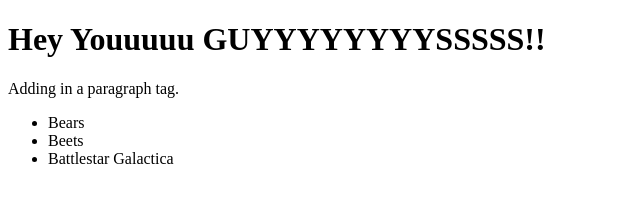
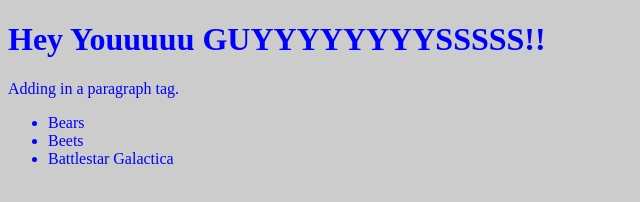
Before and after one commit to Josephjbliss/FEWD27, a plain HTML site: page index.html in a window 1280 px wide. Shown: the whole page, without its empty margins (0-640 px from the left). Drawn offline with Linux system fonts and the light colour scheme.

Commit message:
Added some color here.

```diff
--- a/index.html
+++ b/index.html
@@ -2,6 +2,13 @@
 <html>
 	<head>
 		<title>FEWD27 Test</title>
+
+		<style>
+			body {
+				background-color: #cccccc;
+				color: blue;
+			}
+		</style>
 	</head>
 <body>
 	<h1>Hey Youuuuu GUYYYYYYYYSSSSS!!</h1>
```
